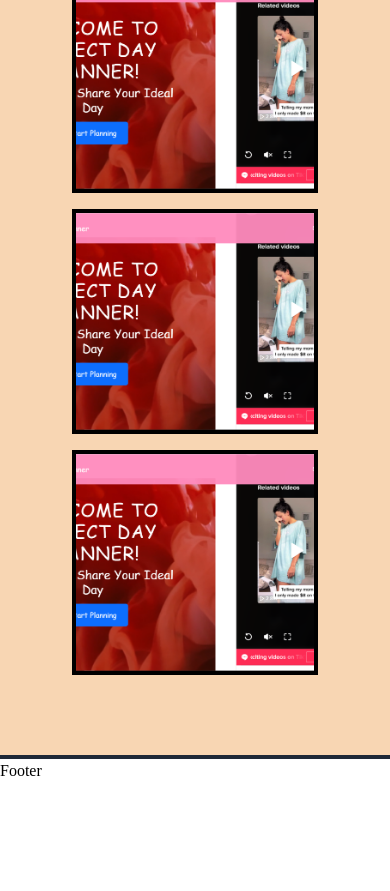
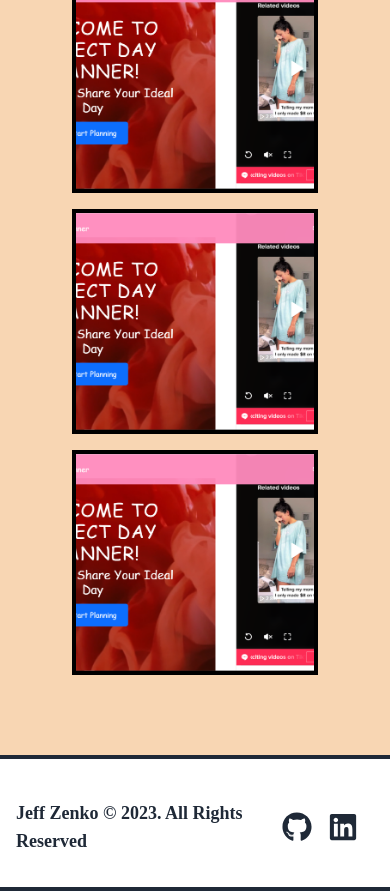
Before and after one commit to codemodeactivate/react-portfolio, a React (Create React App) app: page / in a window 390 px wide. Shown: the part 3741-4632 px from the top of the page. Before the commit the page ends 4524 px from the top, so only its background shows below. Built offline with nearby package versions, Linux system fonts and the light colour scheme.

Commit message:
footer stuff

```diff
--- a/package.json
+++ b/package.json
@@ -3,6 +3,7 @@
   "version": "0.1.0",
   "private": true,
   "dependencies": {
+    "@iconify/icons-simple-icons": "^1.2.59",
     "@react-icons/all-files": "^4.1.0",
     "@testing-library/jest-dom": "^5.16.5",
     "@testing-library/react": "^13.4.0",
@@ -40,6 +41,7 @@
     ]
   },
   "devDependencies": {
+    "@iconify/react": "^4.1.1",
     "postcss-cli": "^10.1.0",
     "tailwindcss": "^3.3.2"
   }
--- a/src/components/Footer.jsx
+++ b/src/components/Footer.jsx
@@ -1,8 +1,30 @@
 import React from 'react'
-
+import { FaGithub, FaLinkedin } from 'react-icons/fa'
+import { Icon } from '@iconify/react';
+import leetcodeIcon from '@iconify/icons-simple-icons/leetcode';
 const Footer = () => {
   return (
-    <div>Footer</div>
+    <div className="bg-white border-b-4 border-gray-800">
+      <div className="max-w-screen-2xl px-4 md:px-8 mx-auto pt-2">
+        <div className="flex justify-between items-center gap-4 py-8">
+          <span className="text-gray-800 text-lg font-semibold">Jeff Zenko © 2023. All Rights Reserved</span>
+
+          <div className="flex gap-4">
+            <a target="_blank" rel="noreferrer" alt="github" className="text-gray-800 hover:text-gray-500 active:text-gray-600 transition duration-100" href="https://github.com/codemodeactivate">
+            <FaGithub size={30} />
+            </a>
+            <a target="_blank" rel="noreferrer" alt="github" className="text-gray-800 hover:text-gray-500 active:text-gray-600 transition duration-100" href="https://www.linkedin.com/in/jeff-zenko">
+            <FaLinkedin size={30} />
+            </a>
+            <a target="_blank" rel="noreferrer" alt="leetcode" className="text-gray-800 hover:text-gray-500 active:text-gray-600 transition duration-100" href="https://leetcode.com/jzenko/">
+              <Icon icon={leetcodeIcon} width={30} height={30} />
+            </a>
+          </div>
+        </div>
+
+      </div>
+
+    </div>
   )
 }
 
--- a/src/components/Navbar.jsx
+++ b/src/components/Navbar.jsx
@@ -20,8 +20,8 @@ const Navbar = () => {
         <ul className='md:flex hidden'>
           <li handleClick='home'>Home</li>
           <li >About</li>
+          <li >Work</li>
           <li >Resume</li>
-          <li >Work</li>
           <li >Contact</li>
         </ul>
 
@@ -37,50 +37,14 @@ const Navbar = () => {
         <ul className={!nav ? 'hidden' : 'absolute top-0 left-0 w-full h-screen bg-teal-3 flex flex-col justify-center items-center'}>
           <li className='py-6 text-4xl'>Home</li>
           <li className='py-6 text-4xl'>About</li>
-          <li className='py-6 text-4xl'>Skills</li>
           <li className='py-6 text-4xl'>Work</li>
+          <li className='py-6 text-4xl'>Resume</li>
           <li className='py-6 text-4xl'>Contact</li>
         </ul>
 
 
 
-        {/* Social Media */}
-        <div className='hidden lg:flex fixed flex-col top-[35%] left-0'>
-        <ul>
-          <li className='w-[160px] h-[60px] flex justify-between items-center ml-[-100px] hover:ml-[-10px] duration-300 bg-blue-600'>
-            <a
-              className='flex justify-between items-center w-full text-gray-300'
-              href='/'
-            >
-              Linkedin <FaLinkedin size={30} />
-            </a>
-          </li>
-          <li className='w-[160px] h-[60px] flex justify-between items-center ml-[-100px] hover:ml-[-10px] duration-300 bg-[#333333]'>
-            <a
-              className='flex justify-between items-center w-full text-gray-300'
-              href='/'
-            >
-              Github <FaGithub size={30} />
-            </a>
-          </li>
-          <li className='w-[160px] h-[60px] flex justify-between items-center ml-[-100px] hover:ml-[-10px] duration-300 bg-[#6fc2b0]'>
-            <a
-              className='flex justify-between items-center w-full text-gray-300'
-              href='/'
-            >
-              Email <HiOutlineMail size={30} />
-            </a>
-          </li>
-          <li className='w-[160px] h-[60px] flex justify-between items-center ml-[-100px] hover:ml-[-10px] duration-300 bg-[#565f69]'>
-            <a
-              className='flex justify-between items-center w-full text-gray-300'
-              href='/'
-            >
-              Resume <BsFillPersonLinesFill size={30} />
-            </a>
-          </li>
-        </ul>
-        </div>
+
       </div>
     </div>
   )
```
Also changed, not shown: 1 other file (tests, documents, lock files or other folders).
